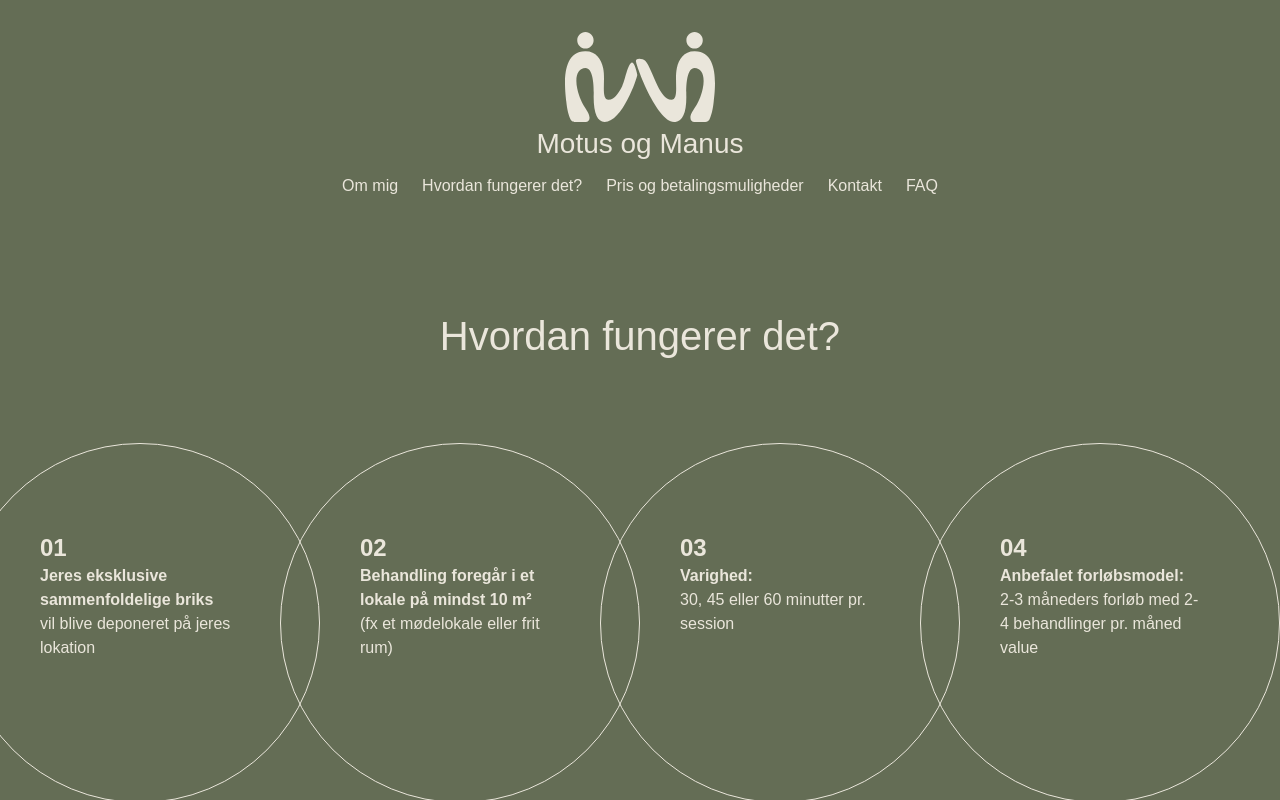
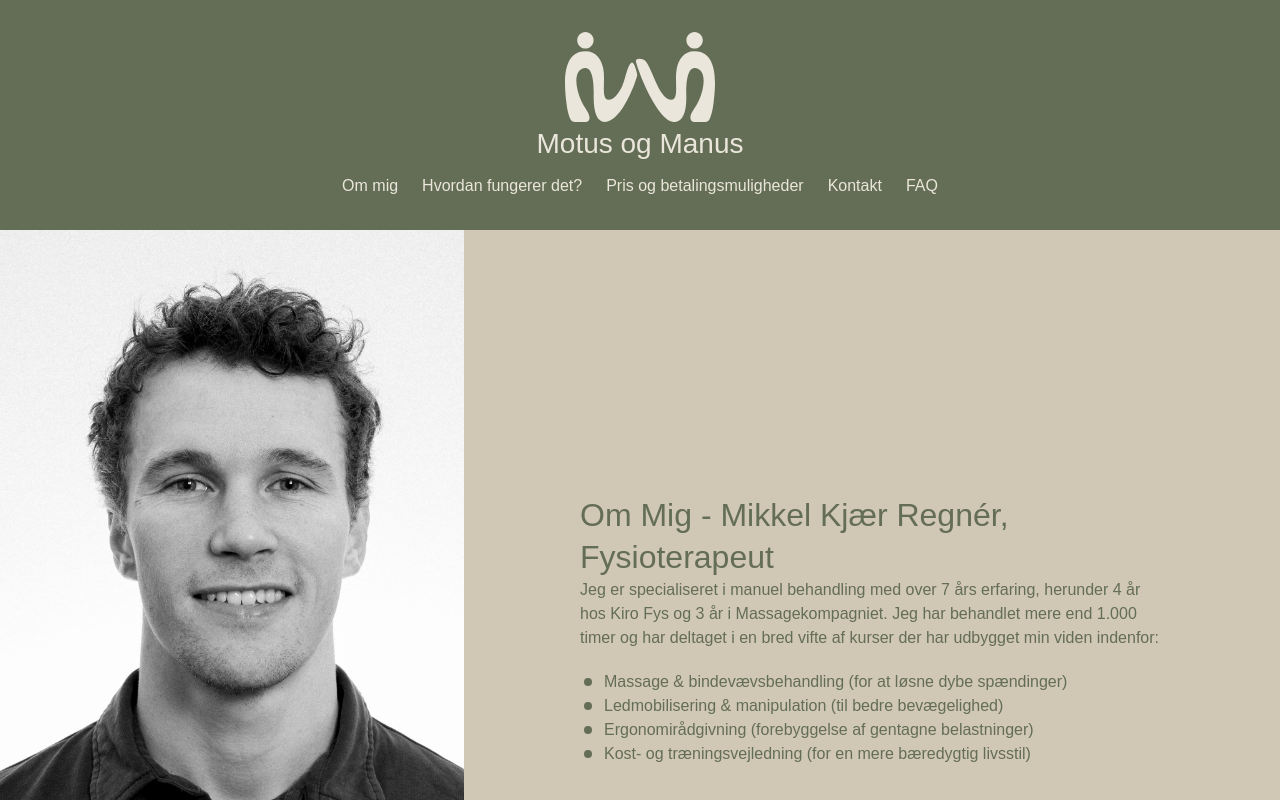
Before and after one commit to s0fiekm/webfeature_motus-manus, a Next.js app: page / in a window 1280 px wide. Shown: the top 800 px of the page. Built offline with nearby package versions, Linux system fonts and the light colour scheme; a web font is replaced by a local one.

Commit message:
om og react icon

```diff
--- a/package.json
+++ b/package.json
@@ -12,7 +12,8 @@
     "@supabase/supabase-js": "^2.50.0",
     "next": "15.3.3",
     "react": "^19.0.0",
-    "react-dom": "^19.0.0"
+    "react-dom": "^19.0.0",
+    "react-icons": "^5.5.0"
   },
   "devDependencies": {
     "@tailwindcss/postcss": "^4",
--- a/src/app/page.js
+++ b/src/app/page.js
@@ -1,3 +1,4 @@
+import About from "@/components/About";
 import Contact from "@/components/Contact";
 import HowItWorks from "@/components/HowItWorks";
 import Prices from "@/components/Prices";
@@ -7,6 +8,7 @@ export default function Home() {
   return (
     <div>
       <main className="min-h-screen flex flex-col items-center justify-center">
+        <About />
         <HowItWorks />
         <Prices />
         <Trial />
--- /dev/null
+++ b/src/components/About.jsx
@@ -0,0 +1,47 @@
+import Image from "next/image";
+import React from "react";
+import {GoDotFill} from "react-icons/go";
+
+export default function About() {
+  return (
+    <section className="lg:flex lg:flex-row w-full lg:justify-between pr-30 items-center bg-surface  flex flex-col">
+      <div className="relative w-full lg:w-2/5 h-[800px]">
+        <Image
+          src="/assets/mikkel.jpg"
+          alt="Mikkel"
+          fill
+          className="object-cover"
+        />
+      </div>
+      <div className="text-primary flex flex-col gap-5 lg:w-1/2">
+        <div>
+          <h2>Om Mig - Mikkel Kjær Regnér, Fysioterapeut</h2>
+          <p>
+            Jeg er specialiseret i manuel behandling med over 7 års erfaring,
+            herunder 4 år hos Kiro Fys og 3 år i Massagekompagniet. Jeg har
+            behandlet mere end 1.000 timer og har deltaget i en bred vifte af
+            kurser der har udbygget min viden indenfor:
+          </p>
+        </div>
+        <ul>
+          <li className="flex flex-row items-center gap-2 text-primary">
+            <GoDotFill />
+            <p>Massage & bindevævsbehandling (for at løsne dybe spændinger)</p>
+          </li>
+          <li className="flex flex-row items-center gap-2 text-primary">
+            <GoDotFill />
+            <p>Ledmobilisering & manipulation (til bedre bevægelighed)</p>
+          </li>
+          <li className="flex flex-row items-center gap-2 text-primary">
+            <GoDotFill />
+            <p>Ergonomirådgivning (forebyggelse af gentagne belastninger)</p>
+          </li>
+          <li className="flex flex-row items-center gap-2 text-primary">
+            <GoDotFill />
+            <p>Kost- og træningsvejledning (for en mere bæredygtig livsstil)</p>
+          </li>
+        </ul>
+      </div>
+    </section>
+  );
+}
```
Also changed, not shown: public/assets/mikkel.jpg (added), 1 other file (tests, documents, lock files or other folders).
